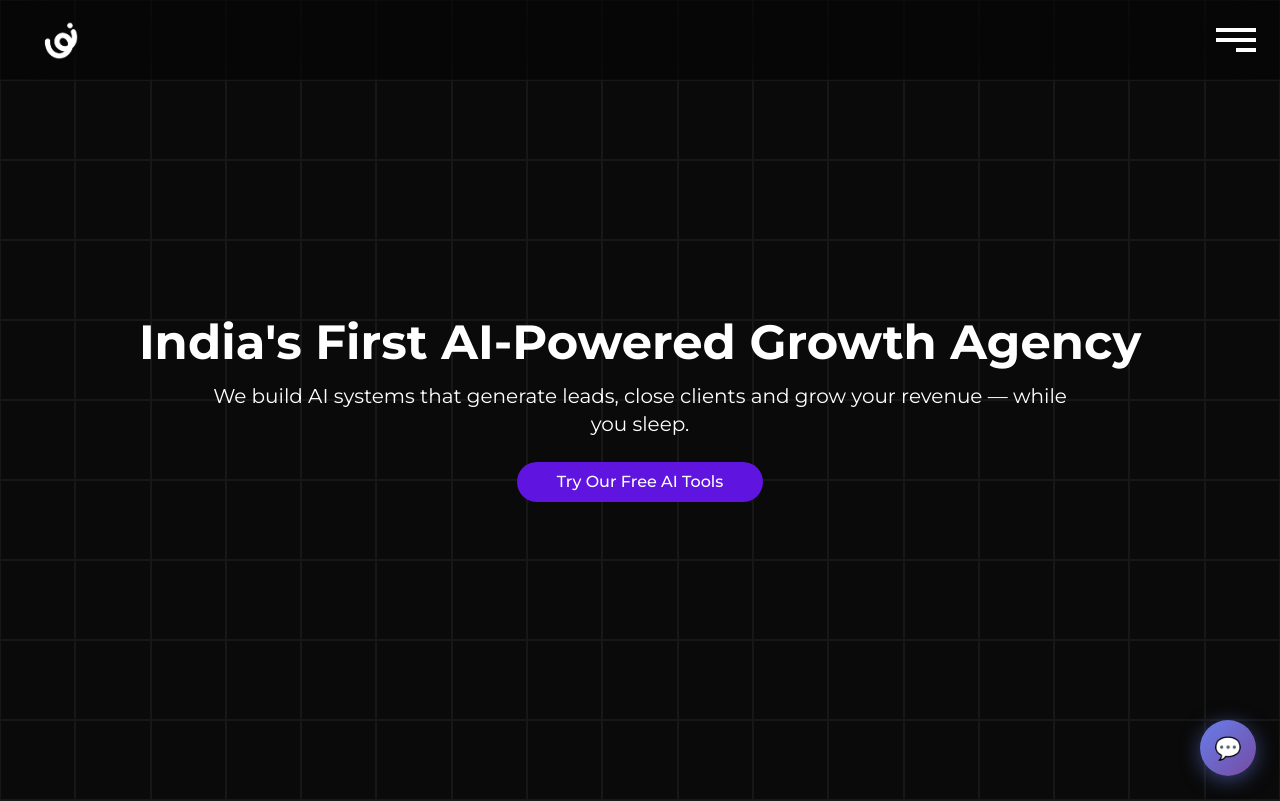
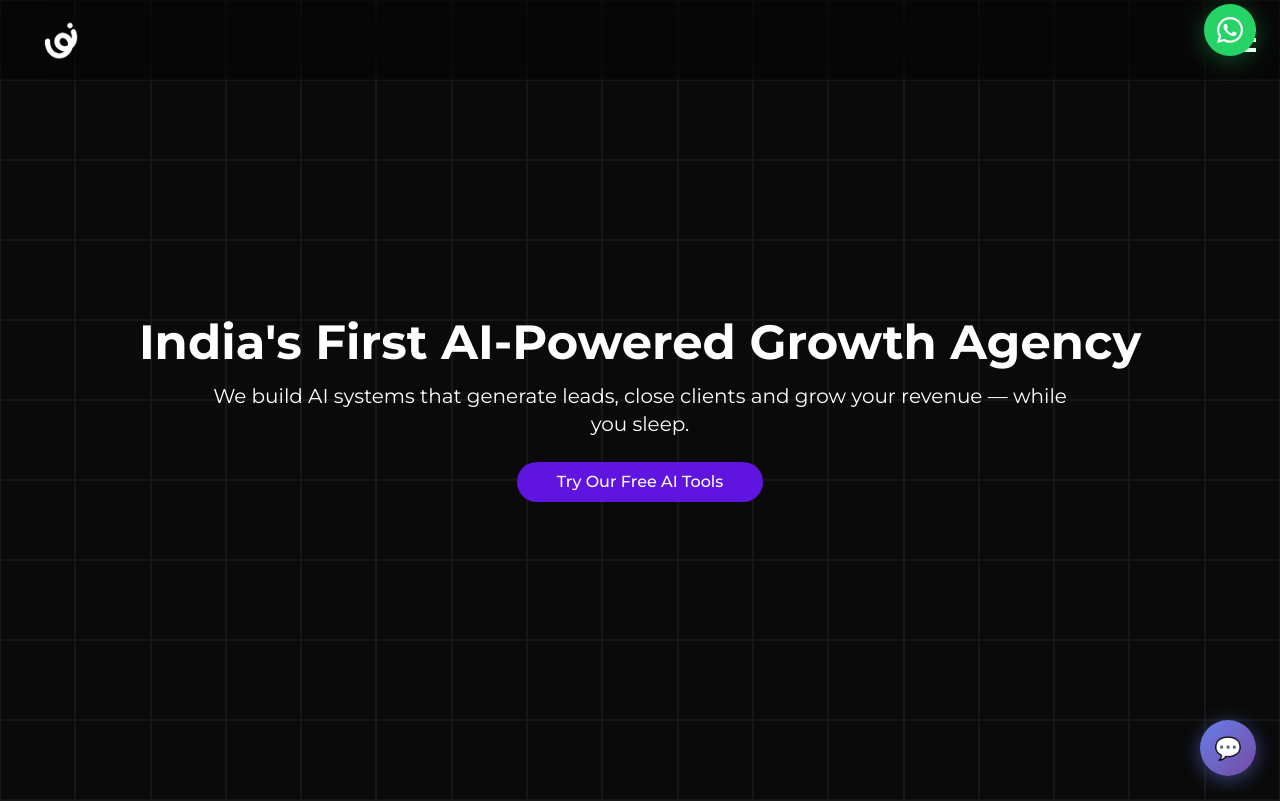
Before and after one commit to Unicostudios/UnicoLatest, a Next.js app: page / in a window 1280 px wide. Shown: the top 801 px of the page. Built offline with nearby package versions, Linux system fonts and the light colour scheme.

Commit message:
Add WhatsApp floating button to Navbar
Added a floating WhatsApp button to the Navbar component.

```diff
--- a/src/app/components/Navbar.jsx
+++ b/src/app/components/Navbar.jsx
@@ -1,5 +1,4 @@
 "use client";
-
 import React from "react";
 import { motion } from "framer-motion";
 import Nav from "./NavComp";
@@ -19,6 +18,43 @@ export default function Navbar() {
       <div>
         <Nav />
       </div>
+
+      {/* WhatsApp floating button — bottom right, always visible */}
+      <a
+        href="https://wa.me/918147057109?text=Hi%20Saurav%2C%20I%20saw%20Unico%20Studios%20and%20want%20to%20know%20more"
+        target="_blank"
+        rel="noopener noreferrer"
+        style={{
+          position: "fixed",
+          bottom: 24,
+          right: 24,
+          width: 52,
+          height: 52,
+          borderRadius: "50%",
+          background: "#25D366",
+          display: "flex",
+          alignItems: "center",
+          justifyContent: "center",
+          boxShadow: "0 4px 24px rgba(37,211,102,0.35)",
+          zIndex: 9999,
+          transition: "transform 0.2s, box-shadow 0.2s",
+          textDecoration: "none",
+        }}
+        onMouseEnter={e => {
+          e.currentTarget.style.transform = "scale(1.1)";
+          e.currentTarget.style.boxShadow = "0 8px 32px rgba(37,211,102,0.5)";
+        }}
+        onMouseLeave={e => {
+          e.currentTarget.style.transform = "scale(1)";
+          e.currentTarget.style.boxShadow = "0 4px 24px rgba(37,211,102,0.35)";
+        }}
+        aria-label="Chat on WhatsApp"
+      >
+        {/* WhatsApp SVG icon */}
+        <svg width="26" height="26" viewBox="0 0 24 24" fill="white" xmlns="http://www.w3.org/2000/svg">
+          <path d="M17.472 14.382c-.297-.149-1.758-.867-2.03-.967-.273-.099-.471-.148-.67.15-.197.297-.767.966-.94 1.164-.173.199-.347.223-.644.075-.297-.15-1.255-.463-2.39-1.475-.883-.788-1.48-1.761-1.653-2.059-.173-.297-.018-.458.13-.606.134-.133.298-.347.446-.52.149-.174.198-.298.298-.497.099-.198.05-.371-.025-.52-.075-.149-.669-1.612-.916-2.207-.242-.579-.487-.5-.669-.51-.173-.008-.371-.01-.57-.01-.198 0-.52.074-.792.372-.272.297-1.04 1.016-1.04 2.479 0 1.462 1.065 2.875 1.213 3.074.149.198 2.096 3.2 5.077 4.487.709.306 1.262.489 1.694.625.712.227 1.36.195 1.871.118.571-.085 1.758-.719 2.006-1.413.248-.694.248-1.289.173-1.413-.074-.124-.272-.198-.57-.347m-5.421 7.403h-.004a9.87 9.87 0 01-5.031-1.378l-.361-.214-3.741.982.998-3.648-.235-.374a9.86 9.86 0 01-1.51-5.26c.001-5.45 4.436-9.884 9.888-9.884 2.64 0 5.122 1.03 6.988 2.898a9.825 9.825 0 012.893 6.994c-.003 5.45-4.437 9.884-9.885 9.884m8.413-18.297A11.815 11.815 0 0012.05 0C5.495 0 .16 5.335.157 11.892c0 2.096.547 4.142 1.588 5.945L.057 24l6.305-1.654a11.882 11.882 0 005.683 1.448h.005c6.554 0 11.89-5.335 11.893-11.893a11.821 11.821 0 00-3.48-8.413z"/>
+        </svg>
+      </a>
     </div>
   );
 }
```
